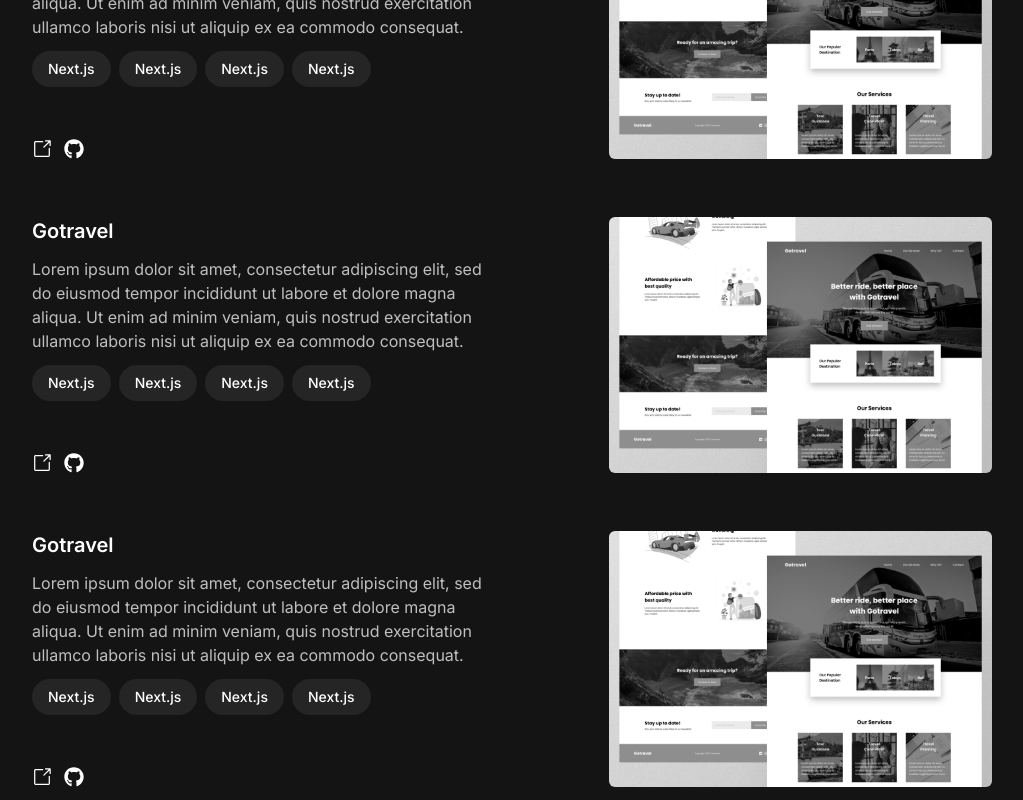
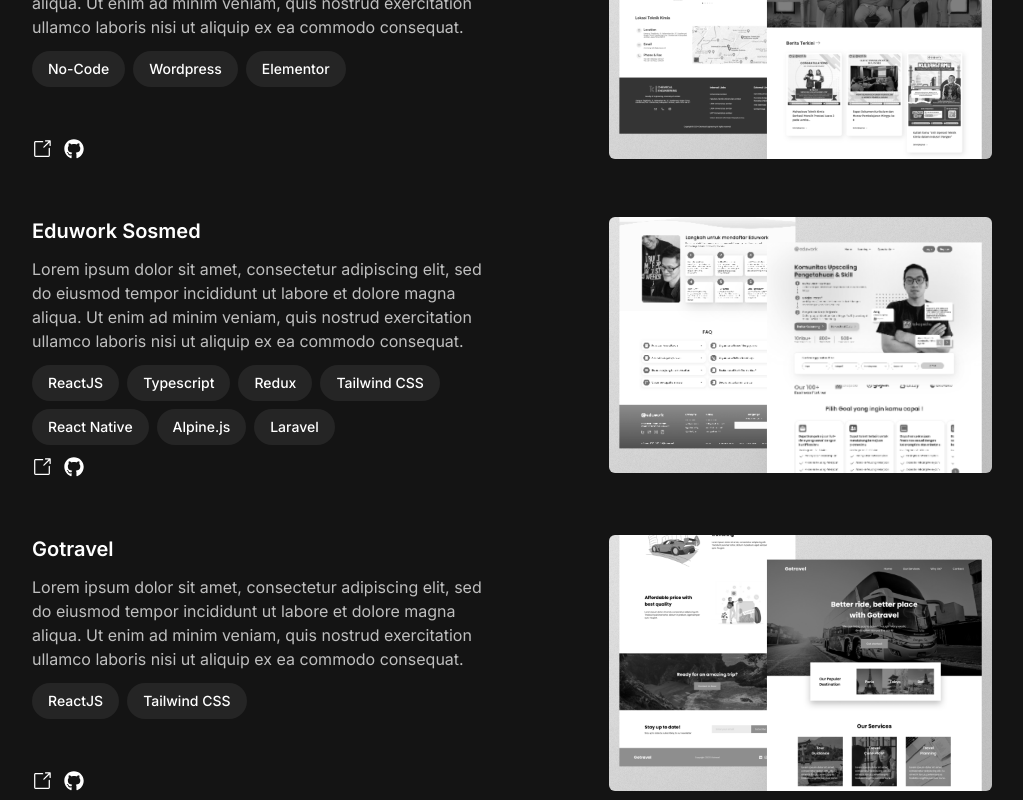
Before and after one commit to NafisHandoko/next-portfolio, a Next.js app: page / in a window 1280 px wide. Shown: the part 4060-4860 px from the top of the page, without its empty margins (128-1151 px from the left). Built offline with nearby package versions, Linux system fonts and the light colour scheme.

Commit message:
refactor: refactor project card with separated data and component

```diff
--- a/app/_components/base/badge.tsx
+++ b/app/_components/base/badge.tsx
@@ -0,0 +1,5 @@
+export default function Badge({ text }: { text: string }) {
+    return (
+        <span className="font-medium text-sm text-nero bg-mineshaft rounded-full px-4 py-2">{text}</span>
+    )
+}
--- a/app/_components/sections/experiences.tsx
+++ b/app/_components/sections/experiences.tsx
@@ -6,7 +6,7 @@ export default function ExperiencesSection() {
         <section id="experiences" className="container mx-auto flex flex-col px-10 md:px-40 py-24 gap-10">
             <h2 className="uppercase text-nero font-bold text-3xl">Work Experiences</h2>
             <div className="flex flex-col gap-16">
-                {experiencesData && experiencesData.map((experience: any, index: any) => <ExperiencesCard experience={experience} index={index} />)}
+                {experiencesData && experiencesData.map((experience: any, index: any) => <ExperiencesCard experience={experience} key={index} index={index} />)}
             </div>
         </section>
     )
--- a/app/_components/sections/projects.tsx
+++ b/app/_components/sections/projects.tsx
@@ -1,75 +1,15 @@
+import { projectsData } from "@/app/_data/projects";
 import Link from "next/link";
 import { FaGithub } from "react-icons/fa6";
 import { GoLinkExternal } from "react-icons/go";
+import ProjectsCard from "../widgets/projects/card";
 
 export default function ProjectsSection() {
     return (
         <section id="projects" className="container mx-auto flex flex-col px-10 md:px-40 py-24 gap-10">
             <h2 className="uppercase text-nero font-bold text-3xl">Projects</h2>
             <div className="flex flex-col">
-                <div className="flex flex-col-reverse md:flex-row gap-5 md:gap-10 border-y border-transparent hover:border-mineshaft transition-all py-7">
-                    <div className="w-full md:w-1/2 flex flex-col gap-3">
-                        <span className="text-xl font-semibold text-nero">Gotravel</span>
-                        <p className="text-silver">
-                            Lorem ipsum dolor sit amet, consectetur adipiscing elit, sed do eiusmod tempor incididunt ut labore et dolore magna aliqua. Ut enim ad minim veniam, quis nostrud exercitation ullamco laboris nisi ut aliquip ex ea commodo consequat.
-                        </p>
-                        <div className="flex flex-row flex-wrap items-center justify-start gap-2">
-                            <span className="font-medium text-sm text-nero bg-mineshaft rounded-full px-4 py-2">Next.js</span>
-                            <span className="font-medium text-sm text-nero bg-mineshaft rounded-full px-4 py-2">Next.js</span>
-                            <span className="font-medium text-sm text-nero bg-mineshaft rounded-full px-4 py-2">Next.js</span>
-                            <span className="font-medium text-sm text-nero bg-mineshaft rounded-full px-4 py-2">Next.js</span>
-                        </div>
-                        <div className="flex flex-row items-center gap-3 text-nero mt-auto">
-                            <GoLinkExternal size={"20px"} />
-                            <FaGithub size={"20px"} />
-                        </div>
-                    </div>
-                    <div className="w-full md:w-1/2 flex justify-center md:justify-end">
-                        <div className="bg-[url('/assets/images/portfolio/gotravel.png')] bg-center bg-no-repeat bg-cover w-full md:w-5/6 h-56 md:h-64 rounded-md saturate-0 hover:saturate-100 transition-all"></div>
-                    </div>
-                </div>
-                <div className="flex flex-col-reverse md:flex-row gap-5 md:gap-10 border-y border-transparent hover:border-mineshaft transition-all py-7">
-                    <div className="w-full md:w-1/2 flex flex-col gap-3">
-                        <span className="text-xl font-semibold text-nero">Gotravel</span>
-                        <p className="text-silver">
-                            Lorem ipsum dolor sit amet, consectetur adipiscing elit, sed do eiusmod tempor incididunt ut labore et dolore magna aliqua. Ut enim ad minim veniam, quis nostrud exercitation ullamco laboris nisi ut aliquip ex ea commodo consequat.
-                        </p>
-                        <div className="flex flex-row flex-wrap items-center justify-start gap-2">
-                            <span className="font-medium text-sm text-nero bg-mineshaft rounded-full px-4 py-2">Next.js</span>
-                            <span className="font-medium text-sm text-nero bg-mineshaft rounded-full px-4 py-2">Next.js</span>
-                            <span className="font-medium text-sm text-nero bg-mineshaft rounded-full px-4 py-2">Next.js</span>
-                            <span className="font-medium text-sm text-nero bg-mineshaft rounded-full px-4 py-2">Next.js</span>
-                        </div>
-                        <div className="flex flex-row items-center gap-3 text-nero mt-auto">
-                            <GoLinkExternal size={"20px"} />
-                            <FaGithub size={"20px"} />
-                        </div>
-                    </div>
-                    <div className="w-full md:w-1/2 flex justify-center md:justify-end">
-                        <div className="bg-[url('/assets/images/portfolio/gotravel.png')] bg-center bg-no-repeat bg-cover w-full md:w-5/6 h-56 md:h-64 rounded-md saturate-0 hover:saturate-100 transition-all"></div>
-                    </div>
-                </div>
-                <div className="flex flex-col-reverse md:flex-row gap-5 md:gap-10 border-y border-transparent hover:border-mineshaft transition-all py-7">
-                    <div className="w-full md:w-1/2 flex flex-col gap-3">
-                        <span className="text-xl font-semibold text-nero">Gotravel</span>
-                        <p className="text-silver">
-                            Lorem ipsum dolor sit amet, consectetur adipiscing elit, sed do eiusmod tempor incididunt ut labore et dolore magna aliqua. Ut enim ad minim veniam, quis nostrud exercitation ullamco laboris nisi ut aliquip ex ea commodo consequat.
-                        </p>
-                        <div className="flex flex-row flex-wrap items-center justify-start gap-2">
-                            <span className="font-medium text-sm text-nero bg-mineshaft rounded-full px-4 py-2">Next.js</span>
-                            <span className="font-medium text-sm text-nero bg-mineshaft rounded-full px-4 py-2">Next.js</span>
-                            <span className="font-medium text-sm text-nero bg-mineshaft rounded-full px-4 py-2">Next.js</span>
-                            <span className="font-medium text-sm text-nero bg-mineshaft rounded-full px-4 py-2">Next.js</span>
-                        </div>
-                        <div className="flex flex-row items-center gap-3 text-nero mt-auto">
-                            <GoLinkExternal size={"20px"} />
-                            <FaGithub size={"20px"} />
-                        </div>
-                    </div>
-                    <div className="w-full md:w-1/2 flex justify-center md:justify-end">
-                        <div className="bg-[url('/assets/images/portfolio/gotravel.png')] bg-center bg-no-repeat bg-cover w-full md:w-5/6 h-56 md:h-64 rounded-md saturate-0 hover:saturate-100 transition-all"></div>
-                    </div>
-                </div>
+                {projectsData && projectsData.map((project: any, index: any) => <ProjectsCard project={project} key={index} index={index} />)}
             </div>
             <Link href="/projects" className="text-nero border border-nero hover:bg-nero hover:text-codgray transition-all rounded-md px-8 py-4 self-center">Show more</Link>
         </section>
--- a/app/_components/widgets/experiences/card.tsx
+++ b/app/_components/widgets/experiences/card.tsx
@@ -1,3 +1,5 @@
+import Badge from "../../base/badge";
+
 export default function ExperiencesCard({ experience }: any) {
     return (
         <div className="flex flex-col md:flex-row gap-3 md:gap-10">
@@ -9,7 +11,7 @@ export default function ExperiencesCard({ experience }: any) {
                 <span className="font-semibold text-jumbo">{experience.type}</span>
                 <p className="text-silver">{experience.description}</p>
                 <div className="flex flex-row flex-wrap items-center justify-start gap-2">
-                    {experience.techStack && experience.techStack.map((techStack: any, index: any) => <span key={index} className="font-medium text-sm text-nero bg-mineshaft rounded-full px-4 py-2">{techStack}</span>)}
+                    {experience.techStack && experience.techStack.map((techStack: any, index: any) => <Badge key={index} text={techStack} />)}
                 </div>
             </div>
         </div>
--- /dev/null
+++ b/app/_components/widgets/projects/card.tsx
@@ -0,0 +1,26 @@
+import { FaGithub } from "react-icons/fa6";
+import { GoLinkExternal } from "react-icons/go";
+import Badge from "../../base/badge";
+
+export default function ProjectsCard({ project }: any) {
+    return (
+        <div className="flex flex-col-reverse md:flex-row gap-5 md:gap-10 border-y border-transparent hover:border-mineshaft transition-all py-7">
+            <div className="w-full md:w-1/2 flex flex-col gap-3">
+                <span className="text-xl font-semibold text-nero">{project.name}</span>
+                <p className="text-silver">
+                    {project.description}
+                </p>
+                <div className="flex flex-row flex-wrap items-center justify-start gap-2">
+                    {project.techStack && project.techStack.map((techStack: any, index: any) => <Badge key={index} text={techStack} />)}
+                </div>
+                <div className="flex flex-row items-center gap-3 text-nero mt-auto">
+                    <GoLinkExternal size={"20px"} />
+                    <FaGithub size={"20px"} />
+                </div>
+            </div>
+            <div className="w-full md:w-1/2 flex justify-center md:justify-end">
+                <div style={{ backgroundImage: `url(${project.image})` }} className={`bg-center bg-no-repeat bg-cover w-full md:w-5/6 h-56 md:h-64 rounded-md saturate-0 hover:saturate-100 transition-all`}></div>
+            </div>
+        </div>
+    )
+}
--- a/app/_data/projects.ts
+++ b/app/_data/projects.ts
@@ -1,10 +1,26 @@
 export const projectsData = [
+    {
+        name: 'Teknik Kimia Universitas Jember',
+        description: 'Lorem ipsum dolor sit amet, consectetur adipiscing elit, sed do eiusmod tempor incididunt ut labore et dolore magna aliqua. Ut enim ad minim veniam, quis nostrud exercitation ullamco laboris nisi ut aliquip ex ea commodo consequat.',
+        techStack: ['No-Code', 'Wordpress', 'Elementor'],
+        demoURL: 'https://chemeng.teknik.unej.ac.id/',
+        repoURL: '',
+        image: '/assets/images/portfolio/tkimia-unej.png'
+    },
+    {
+        name: 'Eduwork Sosmed',
+        description: 'Lorem ipsum dolor sit amet, consectetur adipiscing elit, sed do eiusmod tempor incididunt ut labore et dolore magna aliqua. Ut enim ad minim veniam, quis nostrud exercitation ullamco laboris nisi ut aliquip ex ea commodo consequat.',
+        techStack: ['ReactJS', 'Typescript', 'Redux', 'Tailwind CSS', 'React Native', 'Alpine.js', 'Laravel'],
+        demoURL: 'https://sosmed.edudev.xyz/',
+        repoURL: '',
+        image: '/assets/images/portfolio/eduwork.png'
+    },
     {
         name: 'Gotravel',
         description: 'Lorem ipsum dolor sit amet, consectetur adipiscing elit, sed do eiusmod tempor incididunt ut labore et dolore magna aliqua. Ut enim ad minim veniam, quis nostrud exercitation ullamco laboris nisi ut aliquip ex ea commodo consequat.',
         techStack: ['ReactJS', 'Tailwind CSS'],
-        demoURL: '',
-        repoURL: '',
+        demoURL: 'https://react-gotravel.netlify.app/',
+        repoURL: 'https://github.com/nafishandoko/gotravel',
         image: '/assets/images/portfolio/gotravel.png'
     }
 ]
```
Also changed, not shown: public/assets/images/portfolio/eduwork.png (added), public/assets/images/portfolio/tkimia-unej.png (added).
